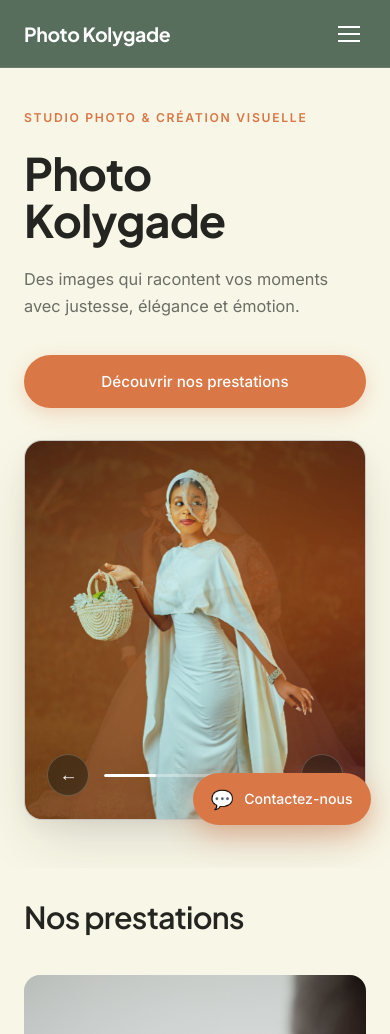
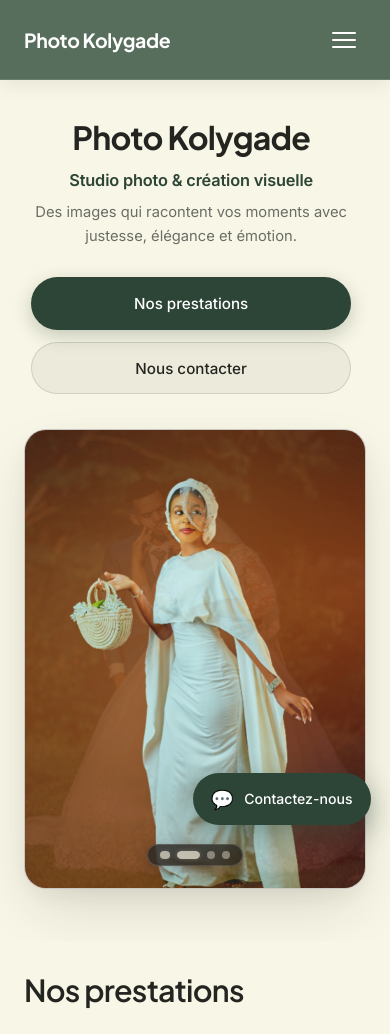
Before and after one commit to Fafagnon/kolygade-photo, a plain HTML site: page index.html in a window 390 px wide. Shown: the top 1034 px of the page. Drawn offline with Linux system fonts and the light colour scheme.

Commit message:
ajustement hero/navbar/responsive

```diff
--- a/index.html
+++ b/index.html
@@ -29,6 +29,7 @@
     <div class="header-inner">
       <a href="#accueil" class="logo">Photo Kolygade</a>
       <nav class="main-nav" id="main-nav">
+        <a href="index.html" class="active">Accueil</a>
         <a href="prestations.html">Prestations</a>
         <a href="galerie.html">Galerie</a>
         <a href="contact.html">Contact</a>
@@ -41,14 +42,15 @@
 
   <main>
 
-    <!-- HERO — SLIDER PHOTO DANS UN CADRE -->
+    <!-- HERO — COMPOSITION ÉDITORIALE INSPIRÉE DU MODÈLE -->
     <section class="hero" id="accueil">
       <div class="hero-content">
-        <p class="hero-kicker">Studio photo &amp; création visuelle</p>
-        <h1 class="hero-title">Photo<br>Kolygade</h1>
+        <h1 class="hero-title">Photo Kolygade</h1>
+        <p class="hero-tagline">Studio photo &amp; création visuelle</p>
         <p class="hero-sub">Des images qui racontent vos moments avec justesse, élégance et émotion.</p>
         <div class="hero-actions">
-          <a href="#prestations" class="btn btn-primary">Découvrir nos prestations</a>
+          <a href="#prestations" class="btn btn-primary">Nos prestations</a>
+          <a href="contact.html" class="btn btn-secondary">Nous contacter</a>
         </div>
       </div>
 
@@ -64,9 +66,13 @@
           </div>
         </div>
         <div class="hero-frame-controls">
-          <button class="hero-nav-arrow hero-nav-prev" id="hero-prev" aria-label="Photo précédente">←</button>
-          <div class="hero-progress" aria-hidden="true"><span></span></div>
-          <button class="hero-nav-arrow hero-nav-next" id="hero-next" aria-label="Photo suivante">→</button>
+          <div class="hero-dots-capsule" role="tablist" aria-label="Sélecteur de photo">
+            <button class="hero-dot active" data-index="0" aria-label="Photo 1" role="tab"
+              aria-selected="true"></button>
+            <button class="hero-dot" data-index="1" aria-label="Photo 2" role="tab" aria-selected="false"></button>
+            <button class="hero-dot" data-index="2" aria-label="Photo 3" role="tab" aria-selected="false"></button>
+            <button class="hero-dot" data-index="3" aria-label="Photo 4" role="tab" aria-selected="false"></button>
+          </div>
         </div>
       </div>
     </section>
@@ -254,15 +260,6 @@
         </a>
       </div>
     </section>
-
-    <!-- CTA CONTACT COMPACT -->
-    <section class="contact-prompt" aria-labelledby="contact-prompt-title">
-      <div class="contact-prompt-inner">
-        <h2 id="contact-prompt-title">Une question&nbsp;? Contactez-nous</h2>
-        <a href="contact.html" class="btn btn-primary">Nous contacter</a>
-      </div>
-    </section>
-
   </main>
 
   <footer class="site-footer">
--- a/script.js
+++ b/script.js
@@ -1,18 +1,50 @@
-// Menu mobile
+// Menu mobile & Hamburger toggle
 const navToggle = document.getElementById('nav-toggle');
 const mainNav = document.getElementById('main-nav');
 
 if (navToggle && mainNav) {
-  navToggle.addEventListener('click', () => {
+  navToggle.addEventListener('click', (e) => {
+    e.stopPropagation();
     const isOpen = mainNav.classList.toggle('open');
+    navToggle.classList.toggle('open', isOpen);
     navToggle.setAttribute('aria-expanded', isOpen ? 'true' : 'false');
   });
 
+  // Fermer le menu au clic sur un lien
   mainNav.querySelectorAll('a').forEach(link => {
     link.addEventListener('click', () => {
       mainNav.classList.remove('open');
+      navToggle.classList.remove('open');
       navToggle.setAttribute('aria-expanded', 'false');
     });
+  });
+
+  // Fermer le menu au clic en dehors
+  document.addEventListener('click', (e) => {
+    if (!mainNav.contains(e.target) && !navToggle.contains(e.target) && mainNav.classList.contains('open')) {
+      mainNav.classList.remove('open');
+      navToggle.classList.remove('open');
+      navToggle.setAttribute('aria-expanded', 'false');
+    }
+  });
+
+  // Fermer avec la touche Échap
+  document.addEventListener('keydown', (e) => {
+    if (e.key === 'Escape' && mainNav.classList.contains('open')) {
+      mainNav.classList.remove('open');
+      navToggle.classList.remove('open');
+      navToggle.setAttribute('aria-expanded', 'false');
+      navToggle.focus();
+    }
+  });
+
+  // Fermer automatiquement si redimensionnement vers desktop
+  window.addEventListener('resize', () => {
+    if (window.innerWidth > 880 && mainNav.classList.contains('open')) {
+      mainNav.classList.remove('open');
+      navToggle.classList.remove('open');
+      navToggle.setAttribute('aria-expanded', 'false');
+    }
   });
 }
 
@@ -38,15 +70,20 @@ const SLIDE_DURATION = 5000; // 5 secondes par photo
 function goToSlide(index) {
   if (!slides.length) return;
   slides[currentSlide].classList.remove('active');
-  if (dots[currentSlide]) dots[currentSlide].classList.remove('active');
+  if (dots[currentSlide]) {
+    dots[currentSlide].classList.remove('active');
+    dots[currentSlide].setAttribute('aria-selected', 'false');
+  }
 
   currentSlide = (index + slides.length) % slides.length;
 
   slides[currentSlide].classList.add('active');
-  if (dots[currentSlide]) dots[currentSlide].classList.add('active');
+  if (dots[currentSlide]) {
+    dots[currentSlide].classList.add('active');
+    dots[currentSlide].setAttribute('aria-selected', 'true');
+  }
   if (slideLabel) slideLabel.textContent = slides[currentSlide].dataset.label || '';
   if (slideCurrent) slideCurrent.textContent = String(currentSlide + 1).padStart(2, '0');
-  if (progressBar) progressBar.style.width = `${((currentSlide + 1) / slides.length) * 100}%`;
 }
 
 function nextSlide() {
@@ -93,11 +130,28 @@ if (slides.length > 1) {
     });
   });
 
-  // Pause au survol du cadre photo pour confort de contemplation (UX)
+  // Pause au survol et gestion du balayage tactile (swipe mobile)
   const heroFrame = document.querySelector('.hero-frame') || document.querySelector('.hero-controls');
   if (heroFrame) {
     heroFrame.addEventListener('mouseenter', stopSliderTimer);
     heroFrame.addEventListener('mouseleave', startSliderTimer);
+
+    let touchStartX = 0;
+    let touchEndX = 0;
+    heroFrame.addEventListener('touchstart', (e) => {
+      touchStartX = e.changedTouches[0].screenX;
+    }, { passive: true });
+
+    heroFrame.addEventListener('touchend', (e) => {
+      touchEndX = e.changedTouches[0].screenX;
+      if (touchStartX - touchEndX > 40) {
+        nextSlide();
+        startSliderTimer();
+      } else if (touchEndX - touchStartX > 40) {
+        prevSlide();
+        startSliderTimer();
+      }
+    }, { passive: true });
   }
 }
 
--- a/style.css
+++ b/style.css
@@ -14,10 +14,10 @@
   /* Vert sauge bandeau & footer */
   --sage-dark: #445648;
   /* Vert sauge foncé pour survol */
-  --terracotta: #D97746;
-  /* Terracotta chaleureux (boutons & bloc avis) */
-  --terracotta-hover: #C56535;
-  /* Terracotta au survol */
+  --terracotta: #2D4536;
+  /* Vert Forêt Sombre / Émeraude Végétal (Option 3) */
+  --terracotta-hover: #1E3125;
+  /* Vert Forêt au survol */
   --paper: #F8F6E6;
   /* Fond principal crème lin doux */
   --paper-deep: #EDE8D5;
@@ -74,6 +74,8 @@ body {
   font-size: 16px;
   line-height: 1.65;
   -webkit-font-smoothing: antialiased;
+  overflow-x: clip;
+  width: 100%;
 }
 
 h1,
@@ -143,22 +145,24 @@ textarea:focus-visible {
 .btn-primary {
   background: var(--terracotta);
   color: #FFFFFF;
-  box-shadow: 0 6px 18px rgba(217, 119, 70, 0.25);
+  box-shadow: 0 6px 18px rgba(45, 69, 54, 0.25);
 }
 
 .btn-primary:hover {
   background: var(--terracotta-hover);
-  box-shadow: 0 8px 22px rgba(217, 119, 70, 0.35);
-  color: #FFFFFF;
-}
-
-/* ---------- 1. EN-TÊTE (BLOC VERT SAUGE) ---------- */
+  box-shadow: 0 8px 22px rgba(45, 69, 54, 0.35);
+  color: #FFFFFF;
+}
+
+/* ---------- 1. EN-TÊTE (FIXE / STICKY EN HAUT DE PAGE) ---------- */
 .site-header {
   position: sticky;
   top: 0;
-  z-index: 50;
+  z-index: 100;
   background: var(--sage);
   border-bottom: 1px solid rgba(255, 255, 255, 0.12);
+  width: 100%;
+  box-shadow: 0 4px 20px rgba(0, 0, 0, 0.08);
 }
 
 .header-inner {
@@ -195,38 +199,76 @@ textarea:focus-visible {
   transition: color 0.2s ease, border-color 0.2s ease;
 }
 
-.main-nav a:hover {
-  color: #FFFFFF;
-  border-color: var(--terracotta);
+.main-nav a:hover,
+.main-nav a.active {
+  color: #FFFFFF;
+  border-color: #FFFFFF;
 }
 
 .nav-toggle {
   display: none;
   flex-direction: column;
+  justify-content: center;
+  align-items: center;
+  width: 44px;
+  height: 44px;
   gap: 5px;
-  background: none;
+  background: transparent;
   border: none;
+  border-radius: 8px;
   cursor: pointer;
-  padding: 6px;
+  padding: 0;
+  transition: background-color 0.2s ease;
+  -webkit-tap-highlight-color: transparent;
+  position: relative;
+  z-index: 60;
+}
+
+.nav-toggle:hover {
+  background: rgba(255, 255, 255, 0.12);
+}
+
+.nav-toggle:focus-visible {
+  outline: 2px solid #FFFFFF;
+  outline-offset: 2px;
 }
 
 .nav-toggle span {
-  width: 22px;
+  width: 24px;
   height: 2px;
   background: #FFFFFF;
+  border-radius: 2px;
   display: block;
-}
-
-/* ---------- 2. HERO — COMPOSITION ASYMÉTRIQUE ÉDITORIALE (OPTION C : 60% CARROUSEL / 40% TEXTE) ---------- */
+  transform-origin: center;
+  transition: transform 0.28s cubic-bezier(0.4, 0, 0.2, 1),
+              opacity 0.2s ease,
+              background-color 0.2s ease;
+}
+
+/* Animation fluide en croix (X) lors de l'ouverture du menu */
+.nav-toggle.open span:nth-child(1) {
+  transform: translateY(7px) rotate(45deg);
+}
+
+.nav-toggle.open span:nth-child(2) {
+  opacity: 0;
+  transform: scaleX(0);
+}
+
+.nav-toggle.open span:nth-child(3) {
+  transform: translateY(-7px) rotate(-45deg);
+}
+
+/* ---------- 2. HERO — COMPOSITION ÉDITORIALE INSPIRÉE DU MODÈLE ---------- */
 .hero {
   position: relative;
-  min-height: min(760px, calc(100vh - 72px));
+  min-height: min(900px, calc(100vh - 76px));
   display: grid;
-  /* Disposition asymétrique : ~38% pour le texte et ~62% pour la mise en valeur photo */
-  grid-template-columns: minmax(320px, 0.78fr) minmax(460px, 1.22fr);
+  grid-template-columns: minmax(320px, 1fr) minmax(360px, 1.12fr);
   align-items: center;
-  gap: clamp(2rem, 3vw, 3rem);
-  padding: clamp(2.5rem, 4.5vw, 4.5rem) max(1.5rem, calc((100% - 1320px) / 2));
+  justify-content: center;
+  gap: clamp(2rem, 5vw, 4.5rem);
+  padding: clamp(3rem, 5.5vh, 5rem) max(1.5rem, calc((100% - 1240px) / 2));
   color: var(--ink);
   overflow: hidden;
   background: var(--paper);
@@ -252,52 +294,86 @@ textarea:focus-visible {
   background-size: cover;
   background-position: var(--pos, center 30%);
   opacity: 0;
-  transform: scale(1.06) translateX(2%);
-  transition: opacity 1s ease, transform 7s cubic-bezier(0.2, 0.7, 0.2, 1);
+  transform: scale(1.05);
+  transition: opacity 0.9s ease, transform 6s cubic-bezier(0.2, 0.7, 0.2, 1);
   pointer-events: none;
 }
 
 .hero-slide.active {
   opacity: 1;
-  transform: scale(1) translateX(0);
+  transform: scale(1);
   pointer-events: auto;
 }
 
 .hero-content {
   position: relative;
   z-index: 5;
-  max-width: 480px;
-  margin-left: clamp(0rem, 3vw, 3rem);
-}
-
-.hero-kicker {
-  margin-bottom: 1.3rem;
+  max-width: 470px;
+  margin: 0 auto;
+  text-align: center;
+  display: flex;
+  flex-direction: column;
+  align-items: center;
+}
+
+.hero-title {
+  font-size: clamp(2.4rem, 4.2vw, 3.8rem);
+  font-weight: 800;
+  line-height: 1.1;
+  letter-spacing: -0.025em;
+  color: var(--ink);
+  margin-bottom: 0.7rem;
+  text-align: center;
+}
+
+.hero-tagline {
+  font-size: clamp(1.02rem, 1.3vw, 1.22rem);
+  font-weight: 700;
   color: var(--terracotta);
-  font-size: 0.76rem;
-  font-weight: 700;
-  letter-spacing: 0.14em;
-  text-transform: uppercase;
-}
-
-.hero-title {
-  font-size: clamp(2.9rem, 4.8vw, 4.8rem);
-  font-weight: 700;
-  line-height: 1.05;
-  margin-bottom: 1.4rem;
+  letter-spacing: -0.01em;
+  margin: 0 0 0.5rem;
+  text-align: center;
 }
 
 .hero-sub {
-  font-size: clamp(1.02rem, 1.35vw, 1.2rem);
+  font-size: clamp(0.92rem, 1.1vw, 1rem);
   color: var(--muted);
   font-weight: 400;
-  margin-bottom: 2.2rem;
-  max-width: 32ch;
+  line-height: 1.6;
+  margin-bottom: 1.8rem;
+  text-align: center;
+  max-width: 36ch;
 }
 
 .hero-actions {
   display: flex;
+  align-items: center;
+  justify-content: center;
   flex-wrap: wrap;
-  gap: 1rem;
+  gap: 0.85rem;
+}
+
+.btn-secondary {
+  background: rgba(36, 37, 33, 0.05);
+  border: 1px solid rgba(36, 37, 33, 0.14);
+  color: var(--ink);
+  border-radius: var(--radius-pill);
+  padding: 0.82em 1.9em;
+  font-size: 0.95rem;
+  font-weight: 500;
+  text-decoration: none;
+  transition: transform 0.15s ease, background-color 0.2s ease, border-color 0.2s ease, color 0.2s ease;
+}
+
+.btn-secondary:hover {
+  background: rgba(36, 37, 33, 0.1);
+  border-color: var(--ink);
+  color: var(--ink);
+  transform: translateY(-2px);
+}
+
+.btn-secondary:active {
+  transform: translateY(0);
 }
 
 .btn-outline {
@@ -312,16 +388,18 @@ textarea:focus-visible {
   color: #FFFFFF;
 }
 
-/* Carrousel dominant (~60% de l'espace, hauteur calibrée viewport) */
+/* Carrousel dominant allongé verticalement (format portrait élancé comme la référence) */
 .hero-frame {
   position: relative;
   z-index: 4;
   width: 100%;
-  height: clamp(500px, 68vh, 640px);
+  max-width: 530px;
+  height: clamp(600px, 78vh, 760px);
   aspect-ratio: auto;
-  justify-self: stretch;
+  justify-self: center;
+  margin: 0 auto;
   overflow: hidden;
-  border-radius: 28px;
+  border-radius: 32px;
   background: #d5d1cc;
   border: 1px solid rgba(0, 0, 0, 0.05);
   box-shadow: 0 24px 60px -12px rgba(36, 37, 33, 0.16), 0 8px 24px -6px rgba(36, 37, 33, 0.08);
@@ -330,38 +408,67 @@ textarea:focus-visible {
 .hero-frame-controls {
   position: absolute;
   z-index: 6;
-  left: 1.4rem;
-  right: 1.4rem;
+  left: 0;
+  right: 0;
+  bottom: 1.4rem;
   display: flex;
   align-items: center;
-  justify-content: space-between;
-  color: #FFFFFF;
-  font-size: 0.8rem;
-  font-weight: 600;
-}
-
-.hero-frame-controls {
-  bottom: 1.4rem;
-  gap: 0.9rem;
-}
-
-.hero-progress {
-  flex: 1;
-  height: 3px;
-  border-radius: 3px;
-  background: rgba(255, 255, 255, 0.35);
-  overflow: hidden;
-  backdrop-filter: blur(4px);
-}
-
-.hero-progress span {
-  display: block;
-  width: 25%;
-  height: 100%;
-  background: #FFFFFF;
-  border-radius: 3px;
-  transition: width 0.8s ease;
-  box-shadow: 0 0 8px rgba(255, 255, 255, 0.5);
+  justify-content: center;
+  pointer-events: none;
+}
+
+.hero-frame-controls > * {
+  pointer-events: auto;
+}
+
+/* Capsule de pagination à pastilles (Soft pill & dots) */
+.hero-dots-capsule {
+  display: inline-flex;
+  align-items: center;
+  gap: 7px;
+  padding: 6px 12px;
+  background: rgba(30, 26, 23, 0.72);
+  backdrop-filter: blur(12px);
+  -webkit-backdrop-filter: blur(12px);
+  border: 1px solid rgba(255, 255, 255, 0.14);
+  border-radius: var(--radius-pill);
+  box-shadow: 0 4px 18px rgba(0, 0, 0, 0.28);
+}
+
+.hero-dot {
+  width: 8px;
+  height: 8px;
+  border-radius: 50%;
+  background: rgba(237, 232, 213, 0.45);
+  border: none;
+  padding: 0;
+  cursor: pointer;
+  outline: none;
+  transition: width 0.35s cubic-bezier(0.34, 1.56, 0.64, 1),
+              height 0.35s ease,
+              background-color 0.3s ease,
+              border-radius 0.35s ease,
+              box-shadow 0.3s ease,
+              transform 0.2s ease;
+}
+
+.hero-dot:hover:not(.active) {
+  background: rgba(255, 255, 255, 0.75);
+  transform: scale(1.2);
+}
+
+.hero-dot.active {
+  width: 26px;
+  height: 8px;
+  border-radius: var(--radius-pill);
+  background: #EDE8D5;
+  box-shadow: 0 0 10px rgba(237, 232, 213, 0.45);
+  cursor: default;
+}
+
+.hero-dot:focus-visible {
+  outline: 2px solid #FFFFFF;
+  outline-offset: 2px;
 }
 
 .hero-nav-arrow {
@@ -387,7 +494,7 @@ textarea:focus-visible {
   background: var(--terracotta);
   border-color: var(--terracotta);
   transform: scale(1.08);
-  box-shadow: 0 4px 14px rgba(217, 119, 70, 0.4);
+  box-shadow: 0 4px 14px rgba(45, 69, 54, 0.4);
 }
 
 .hero-nav-arrow:active {
@@ -544,7 +651,7 @@ textarea:focus-visible {
   padding: 0.95em 2.4em;
   border-radius: var(--radius-pill);
   text-decoration: none;
-  box-shadow: 0 10px 26px rgba(217, 119, 70, 0.35);
+  box-shadow: 0 10px 26px rgba(45, 69, 54, 0.35);
   transition: transform 0.25s ease, background-color 0.25s ease, box-shadow 0.25s ease;
   letter-spacing: -0.01em;
 }
@@ -557,7 +664,7 @@ textarea:focus-visible {
   background: var(--terracotta-hover);
   color: #FFFFFF;
   transform: translateY(-3px);
-  box-shadow: 0 14px 34px rgba(217, 119, 70, 0.48);
+  box-shadow: 0 14px 34px rgba(45, 69, 54, 0.48);
 }
 
 .btn-section-cta:hover svg {
@@ -778,7 +885,7 @@ textarea:focus-visible {
 .form-group textarea:focus {
   background: #FFFFFF;
   border-color: var(--terracotta);
-  box-shadow: 0 0 0 3px rgba(217, 119, 70, 0.15);
+  box-shadow: 0 0 0 3px rgba(45, 69, 54, 0.15);
 }
 
 /* Regroupe les champs du formulaire de RDV en sous-sections lisibles */
@@ -959,14 +1066,14 @@ textarea:focus-visible {
   text-decoration: none;
   font-weight: 500;
   font-size: 0.95rem;
-  box-shadow: 0 10px 28px rgba(217, 119, 70, 0.45);
+  box-shadow: 0 10px 28px rgba(45, 69, 54, 0.45);
   transition: transform 0.2s ease, background-color 0.2s ease, box-shadow 0.2s ease;
 }
 
 .floating-contact-btn:hover {
   transform: translateY(-3px) scale(1.03);
   background: var(--terracotta-hover);
-  box-shadow: 0 14px 34px rgba(217, 119, 70, 0.55);
+  box-shadow: 0 14px 34px rgba(45, 69, 54, 0.55);
   color: #FFFFFF;
 }
 
@@ -980,8 +1087,8 @@ textarea:focus-visible {
     min-height: auto;
     grid-template-columns: 1fr;
     gap: 2.8rem;
-    padding-top: 3.5rem;
-    padding-bottom: 3.5rem;
+    padding-top: 4.2rem;
+    padding-bottom: 4.2rem;
   }
 
   .hero-content {
@@ -990,8 +1097,9 @@ textarea:focus-visible {
   }
 
   .hero-frame {
-    height: 480px;
-    border-radius: 24px;
+    max-width: 480px;
+    height: 580px;
+    border-radius: 26px;
   }
 
   .services-grid {
@@ -1008,25 +1116,64 @@ textarea:focus-visible {
 }
 
 @media (max-width: 880px) {
+  .nav-toggle {
+    display: flex;
+  }
+
   .main-nav {
     position: absolute;
     top: 100%;
     left: 0;
     right: 0;
-    background: var(--sage);
+    background: rgba(58, 74, 61, 0.98);
+    backdrop-filter: blur(18px);
+    -webkit-backdrop-filter: blur(18px);
     border-bottom: 1px solid rgba(255, 255, 255, 0.15);
+    box-shadow: 0 20px 40px rgba(0, 0, 0, 0.28);
     flex-direction: column;
-    padding: 1.2rem 1.5rem 1.8rem;
-    gap: 1.2rem;
-    display: none;
+    padding: 0.9rem 1.4rem 1.4rem;
+    gap: 0.35rem;
+    opacity: 0;
+    visibility: hidden;
+    transform: translateY(-8px);
+    transition: opacity 0.26s cubic-bezier(0.4, 0, 0.2, 1),
+                transform 0.26s cubic-bezier(0.4, 0, 0.2, 1),
+                visibility 0.26s;
+    pointer-events: none;
+    z-index: 55;
   }
 
   .main-nav.open {
+    opacity: 1;
+    visibility: visible;
+    transform: translateY(0);
+    pointer-events: auto;
+  }
+
+  .main-nav a {
     display: flex;
-  }
-
-  .nav-toggle {
-    display: flex;
+    align-items: center;
+    padding: 0.85rem 1.1rem;
+    font-size: 1.05rem;
+    font-weight: 500;
+    color: rgba(255, 255, 255, 0.92);
+    border-radius: 10px;
+    border-bottom: none;
+    transition: background-color 0.2s ease, color 0.2s ease, transform 0.15s ease;
+  }
+
+  .main-nav a:hover {
+    background: rgba(255, 255, 255, 0.12);
+    color: #FFFFFF;
+    transform: translateX(4px);
+    border-bottom: none;
+  }
+
+  .main-nav a.active {
+    background: rgba(255, 255, 255, 0.18);
+    color: #FFFFFF;
+    font-weight: 600;
+    border-bottom: none;
   }
 }
 
@@ -1048,29 +1195,35 @@ textarea:focus-visible {
   }
 
   .hero-title {
-    font-size: 2.8rem;
+    font-size: clamp(2rem, 7.5vw, 2.6rem);
   }
 
   .hero {
     min-height: auto;
     grid-template-columns: 1fr;
-    gap: 2rem;
+    gap: 2.2rem;
     padding-top: 2.5rem;
-    padding-bottom: 3rem;
+    padding-bottom: 3.2rem;
   }
 
   .hero-frame {
     width: 100%;
-    height: 380px;
-    border-radius: 18px;
+    height: clamp(380px, 58vh, 460px);
+    border-radius: 22px;
+  }
+
+  .hero-actions {
+    flex-direction: column;
+    width: 100%;
+    max-width: 320px;
+    margin: 0 auto;
+    gap: 0.75rem;
   }
 
   .hero-actions .btn {
     width: 100%;
-  }
-
-  .hero-nav-arrow {
-    padding: 0.2rem;
+    text-align: center;
+    justify-content: center;
   }
 
   .floating-contact-btn {
@@ -1078,6 +1231,24 @@ textarea:focus-visible {
     right: 1.2rem;
     padding: 0.75em 1.3em;
     font-size: 0.88rem;
+  }
+
+  .page-hero {
+    padding: 3.8rem 1.2rem 3rem;
+  }
+
+  .gallery-filters {
+    gap: 0.5rem;
+    margin-bottom: 2.2rem;
+  }
+
+  .filter-btn {
+    padding: 0.5em 1.2em;
+    font-size: 0.86rem;
+  }
+
+  .gallery-card {
+    min-height: 320px;
   }
 }
 
@@ -1113,7 +1284,7 @@ textarea:focus-visible {
 }
 
 .page-hero-title {
-  font-size: clamp(2.8rem, 5.5vw, 4.4rem);
+  font-size: clamp(2.1rem, 5.5vw, 4.4rem);
   font-weight: 700;
   letter-spacing: -0.035em;
   line-height: 1.1;
@@ -1382,7 +1553,7 @@ textarea:focus-visible {
   background: var(--terracotta);
   color: #FFFFFF;
   border-color: var(--terracotta);
-  box-shadow: 0 6px 18px rgba(217, 119, 70, 0.35);
+  box-shadow: 0 6px 18px rgba(45, 69, 54, 0.35);
 }
 
 .gallery-full-grid {
```
Also changed, not shown: contact.html (+1 -0 lines), galerie.html (+1 -0 lines), prestations.html (+1 -1 lines).
